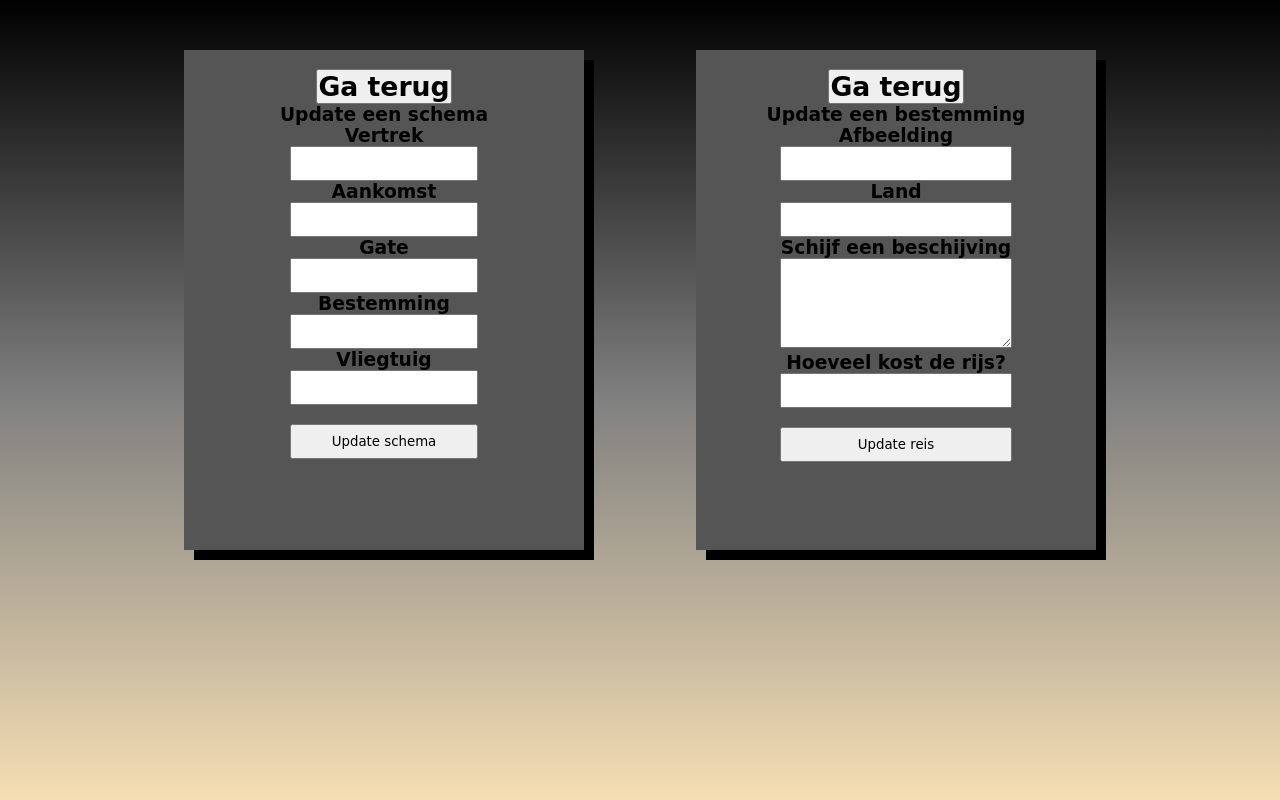
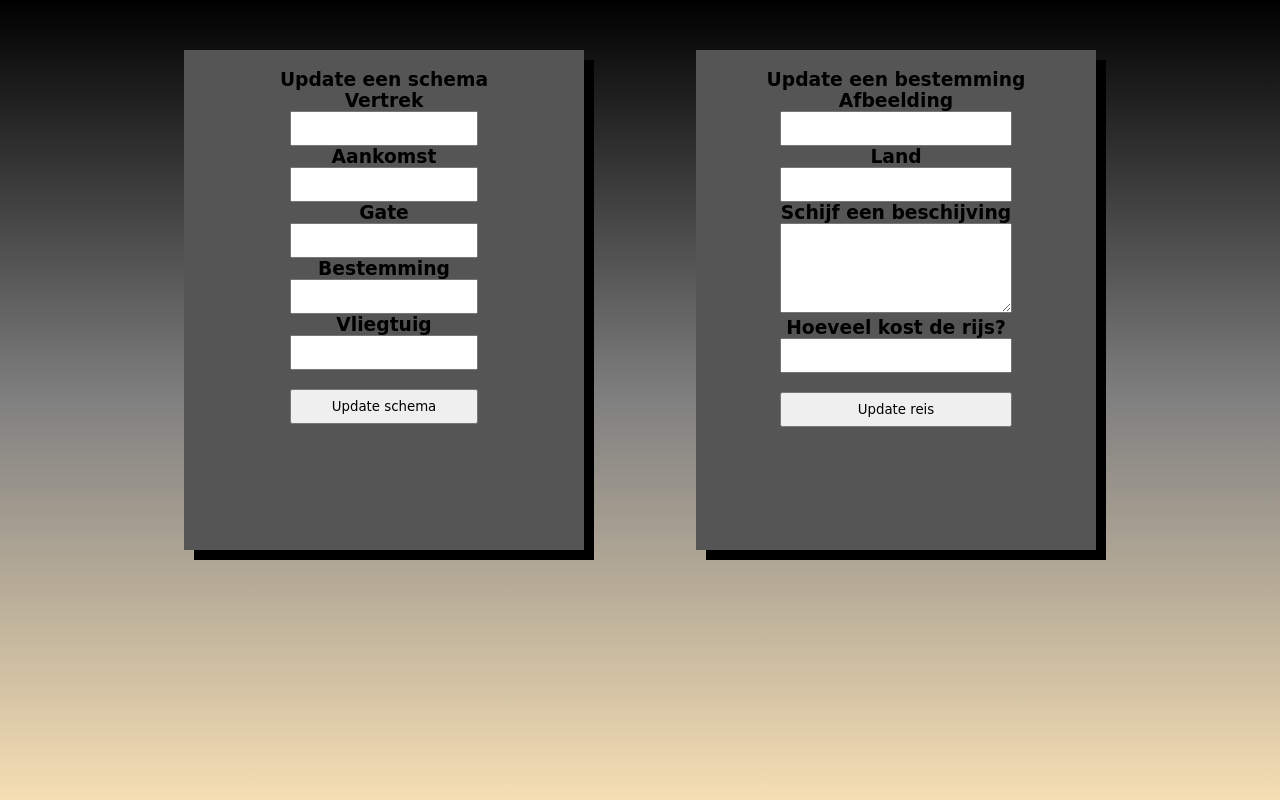
Before and after one commit to LeondeHaas/Leon-Leon, a PHP site: page /BackEnd/updateform.php?id=1 in a window 1280 px wide. Shown: the part 100-900 px from the top of the page. Run offline with PHP 8.4, Linux system fonts and the light colour scheme; data that the repository does not hold is empty.

Commit message:
ALLES GEFIXED

```diff
--- a/BackEnd/createform.php
+++ b/BackEnd/createform.php
@@ -29,7 +29,6 @@
         <div class="create_form_reizen">
             <form method="POST" action="create.php">
               <br>
-            <a href="../backend.php"><button><h1>Ga terug</h1></button></a>
             <label><h3>Vul de gegevens in voor een bestemming</h3></label>
             <label><h3>Afbeelding</h3></label>
               <input type="text" name="afbeelding">
@@ -47,7 +46,6 @@
          <div class="create_form_schema">
             <form method="POST" action="create.php">
               <br>
-            <a href="backend.php"><button><h1>Ga terug</h1></button></a>
               <label><h3>Vul de gegevens in voor een reis schema</h3></label>
               <label><h3>Vertrek</h3></label>
                <input type="text" name="vertrek">
--- a/BackEnd/updateform.php
+++ b/BackEnd/updateform.php
@@ -1,3 +1,6 @@
+<?php
+  include ("update_id.php");
+?>
 <!DOCTYPE html>
 <html lang="en">
 <head>
@@ -29,7 +32,6 @@
         <div class="create_form_reizen">
             <form method="POST" action="update_data.php">
               <br>
-            <a href="../backend.php"><button><h1>Ga terug</h1></button></a>
             <label><h3>Update een bestemming</h3></label>
             <label><h3>Afbeelding</h3></label>
               <input type="text" name="afbeelding" value="<?php echo $i['afbeelding']; ?>">
@@ -47,7 +49,6 @@
          <div class="create_form_schema">
             <form method="POST" action="create1.php">
               <br>
-            <a href="backend.php"><button><h1>Ga terug</h1></button></a>
               <label><h3>Update een schema</h3></label>
               <label><h3>Vertrek</h3></label>
                <input type="text" name="vertrek">
```
